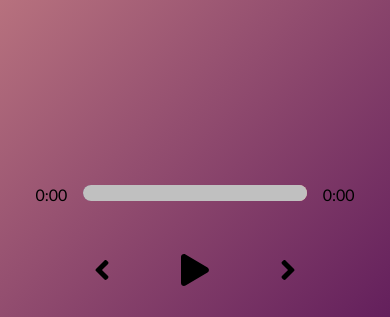
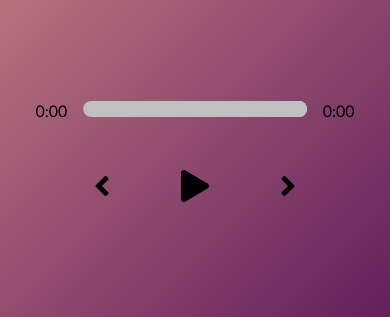
Before and after one commit to ImanRS1/React-Music-Player, a React (Create React App) app: page / in a window 390 px wide. Shown: the part 524-841 px from the top of the page. Built offline with nearby package versions, Linux system fonts and the light colour scheme.

Commit message:
adjusted mquery heights at mobile view

```diff
--- a/src/styles/_player.scss
+++ b/src/styles/_player.scss
@@ -76,4 +76,8 @@ input[type="range"]::-moz-range-thumb {
   .play-control {
     width: 60%;
   }
+
+  .player {
+    margin-bottom: 10vh;
+  }
 }
--- a/src/styles/_song.scss
+++ b/src/styles/_song.scss
@@ -36,6 +36,8 @@
 
 @media screen and (max-width: 768px) {
   .song-container {
+    height: 60vh;
+
     img {
       width: 60%;
     }
```
